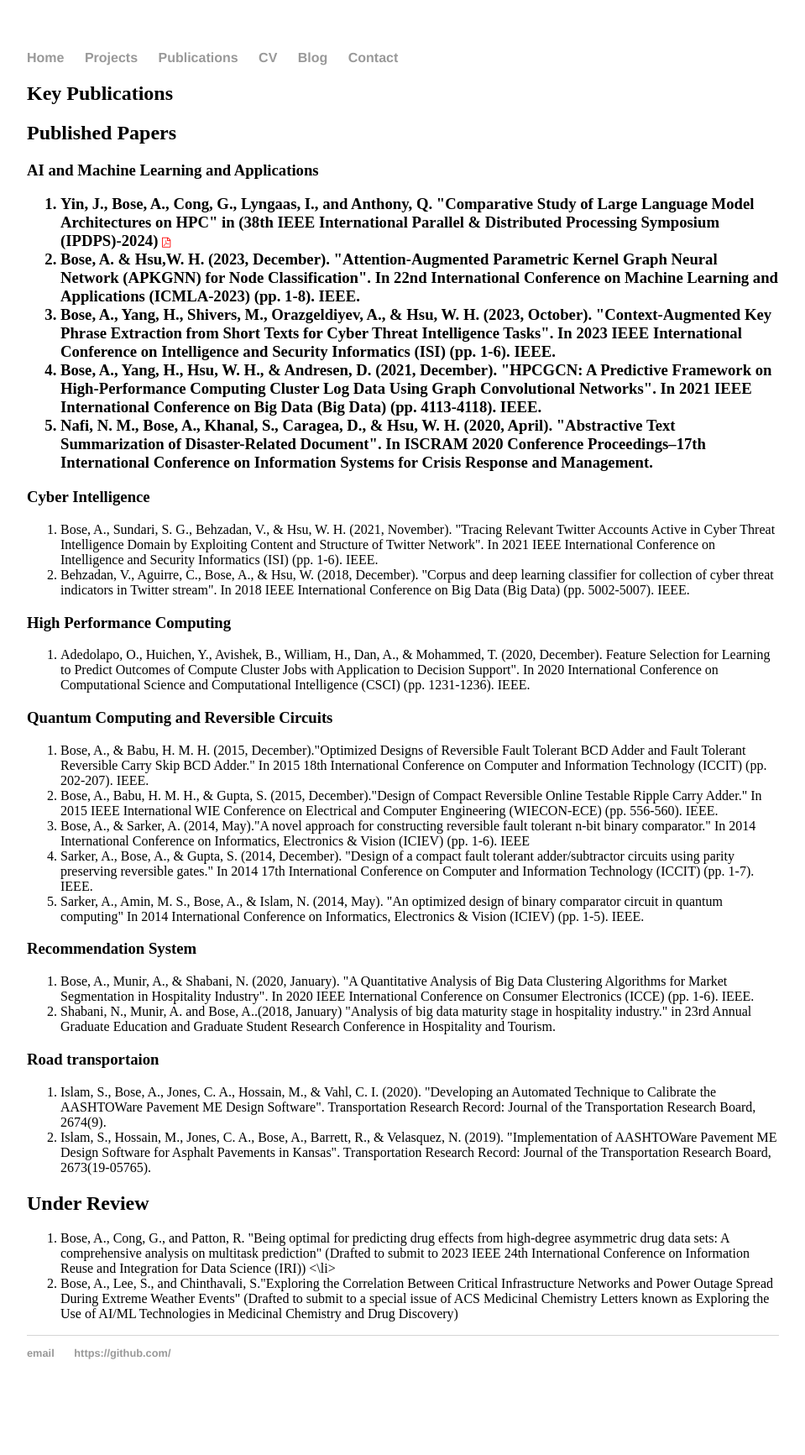
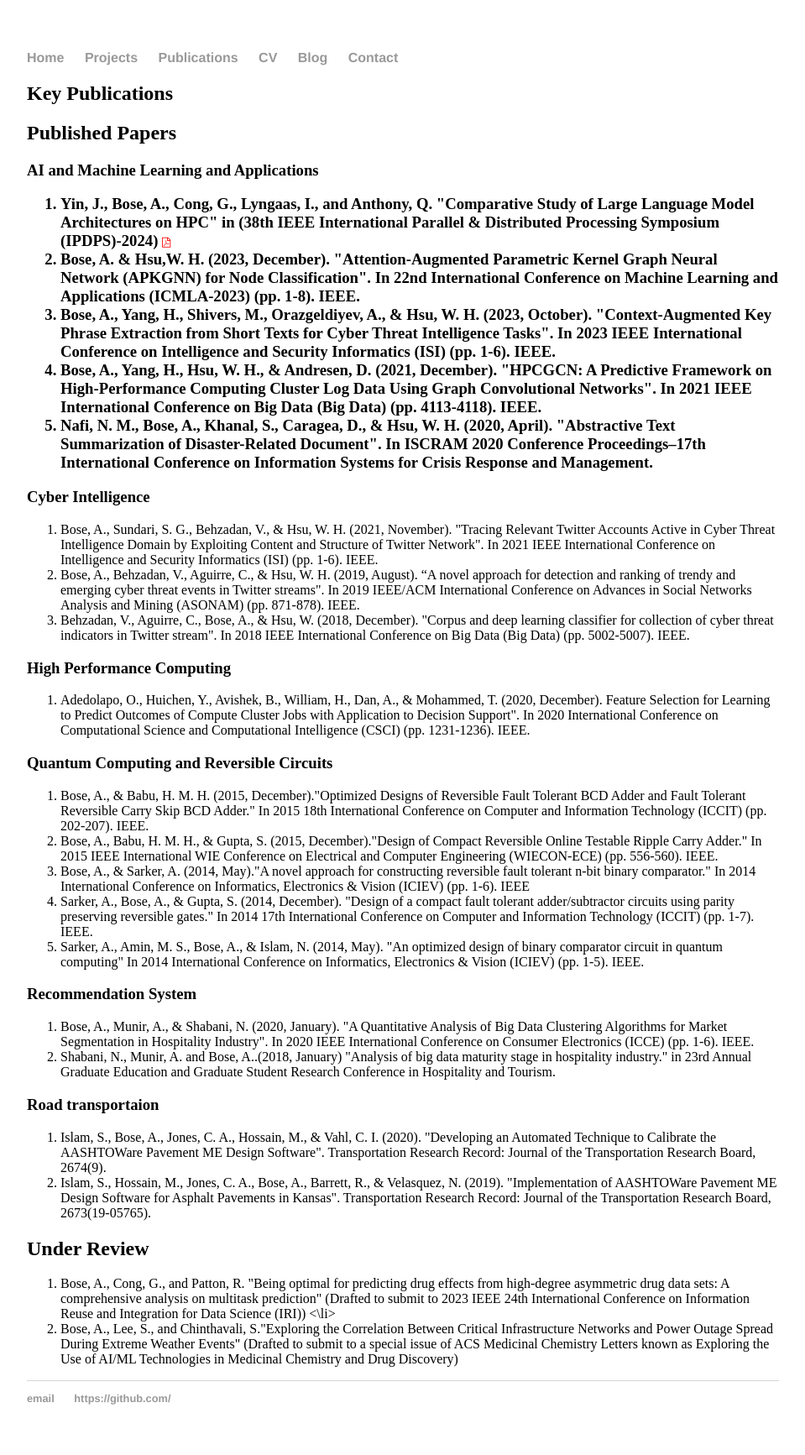
Before and after one commit to abose17/abose17.github.io, a Jekyll site: the page built from publications/index.html, in a window 1280 px wide. Shown: the whole page at 84% size, without its empty margins (160-1119 px from the left). Built offline with Jekyll 4.4.1, drawn with Linux system fonts in a browser that asks for light colours; before the commit the page ends 1679 px from its top, so only the background shows below that.

Commit message:
Update index.html

```diff
--- a/publications/index.html
+++ b/publications/index.html
@@ -11,16 +11,17 @@
 <h2>Published Papers</h2>
 
 <h3> AI and Machine Learning and Applications <h3>
-	<ol>
+	  <ol>
 	  <li> Yin, J., Bose, A., Cong, G., Lyngaas, I., and Anthony, Q. "Comparative Study of Large Language Model Architectures on HPC" in (38th IEEE International Parallel & Distributed Processing Symposium (IPDPS)-2024) <a href="/publications/matGPT.pdf"> <i class="fa fa-file-pdf-o" style="font-size:12px;color:red"></i> </a> </li>
 	  <li>Bose, A. & Hsu,W. H. (2023, December). "Attention-Augmented Parametric Kernel Graph Neural Network (APKGNN) for Node Classification". In 22nd International Conference on Machine Learning and Applications (ICMLA-2023) (pp. 1-8). IEEE. </li>
 	  <li>Bose, A., Yang, H., Shivers, M., Orazgeldiyev, A., & Hsu, W. H. (2023, October). "Context-Augmented Key Phrase Extraction from Short Texts for Cyber Threat Intelligence Tasks". In 2023 IEEE International Conference on Intelligence and Security Informatics (ISI) (pp. 1-6). IEEE. </li>
 	  <li> Bose, A., Yang, H., Hsu, W. H., & Andresen, D. (2021, December). "HPCGCN: A Predictive Framework on High-Performance Computing Cluster Log Data Using Graph Convolutional Networks". In 2021 IEEE International Conference on Big Data (Big Data) (pp. 4113-4118). IEEE. </li>
 	  <li> Nafi, N. M., Bose, A., Khanal, S., Caragea, D., & Hsu, W. H. (2020, April). "Abstractive Text Summarization of Disaster-Related Document". In ISCRAM 2020 Conference Proceedings–17th International Conference on Information Systems for Crisis Response and Management. </li>
-	</ol>
+	  </ol>
 <h3> Cyber Intelligence </h3>
 	<ol>
 	<li> Bose, A., Sundari, S. G., Behzadan, V., & Hsu, W. H. (2021, November). "Tracing Relevant Twitter Accounts Active in Cyber Threat Intelligence Domain by Exploiting Content and Structure of Twitter Network". In 2021 IEEE International Conference on Intelligence and Security Informatics (ISI) (pp. 1-6). IEEE. </li>
+	<li>Bose, A., Behzadan, V., Aguirre, C., & Hsu, W. H. (2019, August). “A novel approach for detection and ranking of trendy and emerging cyber threat events in Twitter streams". In 2019 IEEE/ACM International Conference on Advances in Social Networks Analysis and Mining (ASONAM) (pp. 871-878). IEEE.</li>
 	<li> Behzadan, V., Aguirre, C., Bose, A., & Hsu, W. (2018, December). "Corpus and deep learning classifier for collection of cyber threat indicators in Twitter stream". In 2018 IEEE International Conference on Big Data (Big Data) (pp. 5002-5007). IEEE. </li>
 	</ol>
 <h3> High Performance Computing </h3>
```
